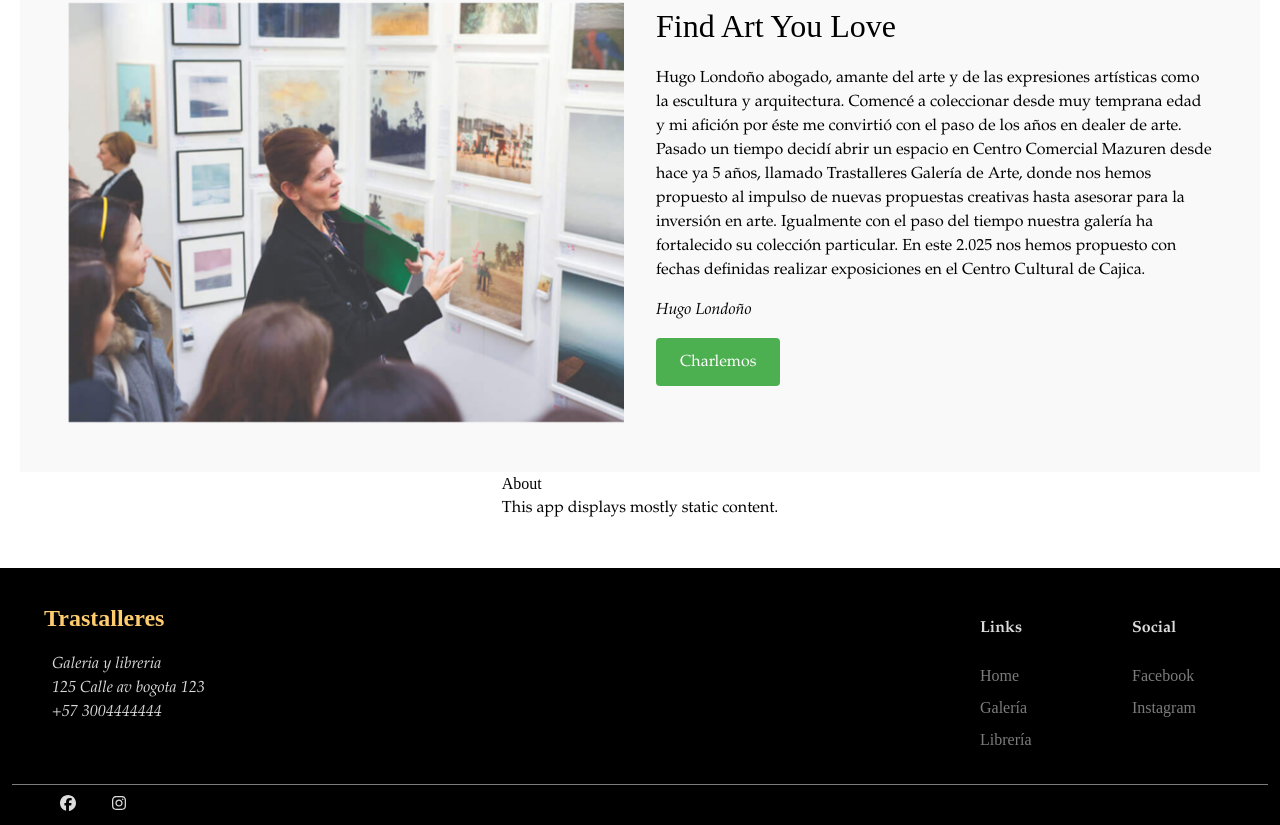
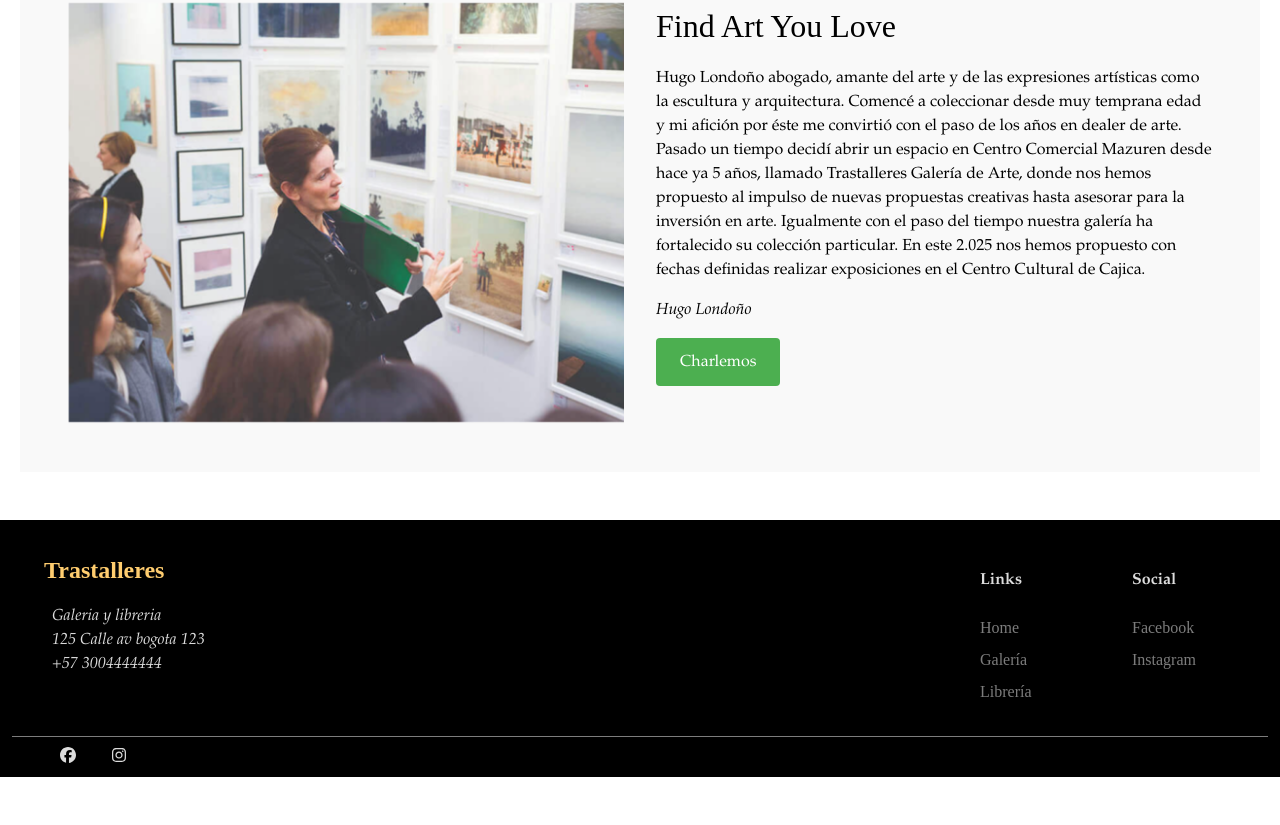
Before and after one commit to incuantaq/trastalleres, a Next.js app: page / in a window 1280 px wide. Shown: the part 436-1261 px from the top of the page. After the commit the page ends 1213 px from the top, so only its background shows below. Built offline with nearby package versions, Linux system fonts and the light colour scheme.

Commit message:
removing unsued about component

```diff
--- a/app/page.tsx
+++ b/app/page.tsx
@@ -2,7 +2,6 @@ import Link from "next/link";
 import { getAllPosts } from "@/lib/api";
 import Carousel from '../components/Carousel';
 import Hero from '../components/Hero';
-import About from '../components/About';
 import CoverImage from "./cover-image";
 
 function Intro() {
@@ -10,7 +9,6 @@ function Intro() {
     <section className="flex-col flex items-center md:justify-between mt-16 mb-16 md:mb-12">
       <Carousel />
       <Hero />
-      <About />
     </section>
   );
 }
--- a/components/About/index.tsx
+++ /dev/null
@@ -1,12 +0,0 @@
-import React from 'react';
-
-const About: React.FC = () => {
-  return (
-    <div className="about">
-      <h2>About</h2>
-      <p>This app displays mostly static content.</p>
-    </div>
-  );
-}
-
-export default About;
```
